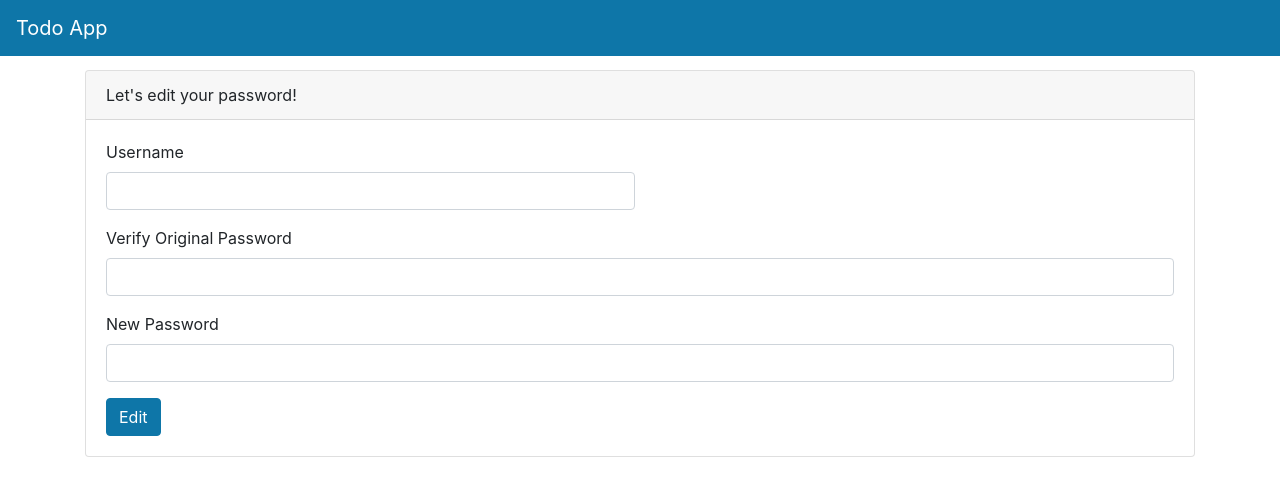
After one commit to IniaPM/Todo-App, a FastAPI app: template templates/edit-user-password.html in a window 1280 px wide. The commit adds this page. Shown: the top 496 px of the page. Run offline with FastAPI, Linux system fonts and the light colour scheme; the template is opened without the code that fills it, so the values that code supplies are empty; some libraries are stand-ins or nearby versions.

Commit message:
Enhanced application so a user can change their password - created new file in templates directory called ‘edit-user-password.html’; created a new users.py file within the routers directory; added ability to verify password and then change the password. STILL UNABLE TO LOGIN - MUST BE FIXED!

```diff
--- a/database.py
+++ b/database.py
@@ -2,7 +2,7 @@ from sqlalchemy import create_engine
 from sqlalchemy.orm import sessionmaker
 from sqlalchemy.ext.declarative import declarative_base
 
-SQLALCHEMY_DATABASE_URL = "mysql+pymysql://root:Test1234@127.0.0.1:3306/todoapp"
+SQLALCHEMY_DATABASE_URL = "postgresql://postgres:Test1234@localhost/TodoApplicationDatabase"
 
 engine = create_engine(
     SQLALCHEMY_DATABASE_URL
--- a/main.py
+++ b/main.py
@@ -1,7 +1,7 @@
 from fastapi import FastAPI, Depends
 import models
 from database import engine
-from routers import auth, todos
+from routers import auth, todos, users
 from starlette.staticfiles import StaticFiles
 from starlette import status
 from starlette.responses import RedirectResponse
@@ -19,3 +19,4 @@ async def root():
 
 app.include_router(auth.router)
 app.include_router(todos.router)
+app.include_router(users.router)
--- /dev/null
+++ b/templates/edit-user-password.html
@@ -0,0 +1,42 @@
+{% include 'layout.html' %}
+
+<div class="container">
+    <div class="card">
+
+        <div class="card-header">
+            Let's edit your password!
+        </div>
+
+        <div class="card-body">
+            {% if msg %}
+                {% if msg == 'Password updated' %}
+                <div class="alert alert-success" role="alert">
+                    {{msg}}
+                </div>
+                {% else %}
+                <div class="alert alert-danger" role="alert">
+                    {{msg}}
+                </div>
+                {% endif %}
+            {% endif %}
+
+            <form method="POST" action="/users/edit-password">
+                <div class="form-row">
+                    <div class="form-group col-md-6">
+                        <label>Username</label>
+                        <input type="text" class="form-control" name="username" required>
+                    </div>
+                </div>
+                <div class="form-group">
+                    <label>Verify Original Password</label>
+                    <input type="password" class="form-control" name="password" required>
+                </div>
+                <div class="form-group">
+                    <label>New Password</label>
+                    <input type="password" class="form-control" name="password2" required>
+                </div>
+                <button type="submit" class="btn btn-primary">Edit</button>
+            </form>
+        </div>
+    </div>
+</div>
--- a/templates/navbar.html
+++ b/templates/navbar.html
@@ -17,6 +17,11 @@
             <ul class="navbar-nav ml-auto">
                 {% if user %}
                 <li class="nav-item m-1">
+                    <a type="button" class="btn btn-outline-light" href="/users/edit-password">
+                        Edit User
+                    </a>
+                </li>
+                <li class="nav-item m-1">
                     <a type="button" class="btn btn-outline-light" href="/auth/logout">Logout</a>
                 </li>
                 {% endif %}
```
Also changed, not shown: routers/users.py (added, +72 -0 lines), README.md (deleted).
